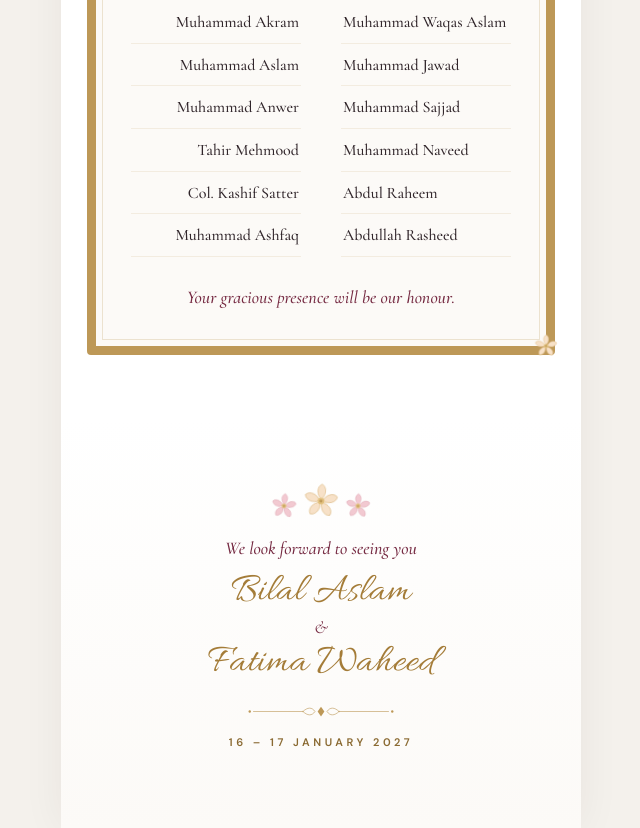
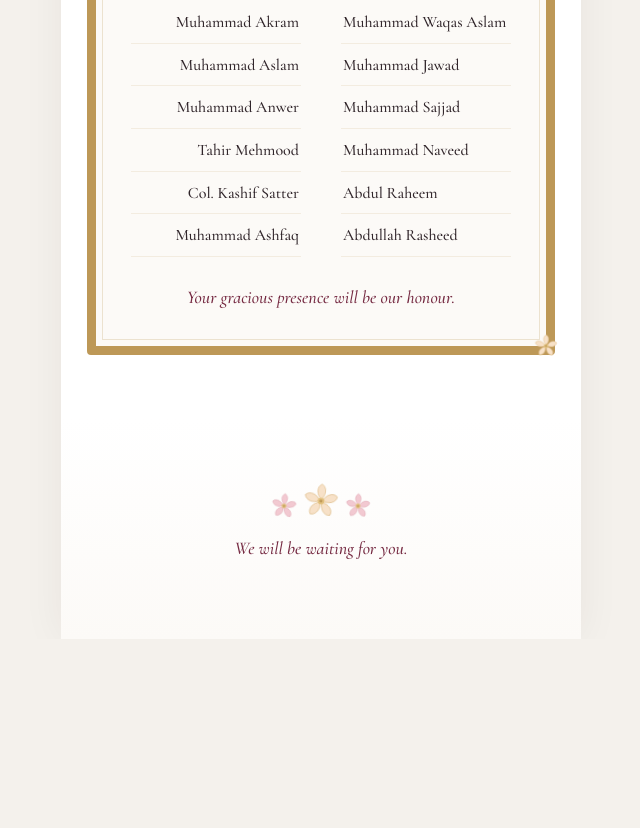
Before and after one commit to jawadupastrajd-hub/bilal-fatima-invitation, a plain HTML site: page index.html in a window 1280 px wide. Shown: the part 5321-6149 px from the top of the page, without its empty margins (319-959 px from the left). After the commit the page ends 5960 px from the top, so only its background shows below. Drawn offline with nearby package versions, Linux system fonts and the light colour scheme.

Commit message:
Extract updated invitation site

```diff
--- a/index.html
+++ b/index.html
@@ -310,10 +310,7 @@
 
   <footer class="section footer reveal">
     <div class="footer-bloom" aria-hidden="true"><svg class="fl"><use href="#blossom"/></svg><svg class="fl"><use href="#blossom"/></svg><svg class="fl"><use href="#blossom"/></svg></div>
-    <p class="footer-note">We look forward to seeing you</p>
-    <h2 class="footer-names">Bilal Aslam <span>&amp;</span> Fatima Waheed</h2>
-    <svg class="flourish" aria-hidden="true"><use href="#flourish"/></svg>
-    <p class="footer-date">16 – 17 January 2027</p>
+    <p class="footer-note">We will be waiting for you.</p>
   </footer>
 </div>
 
```
Also changed, not shown: 2 other files.
